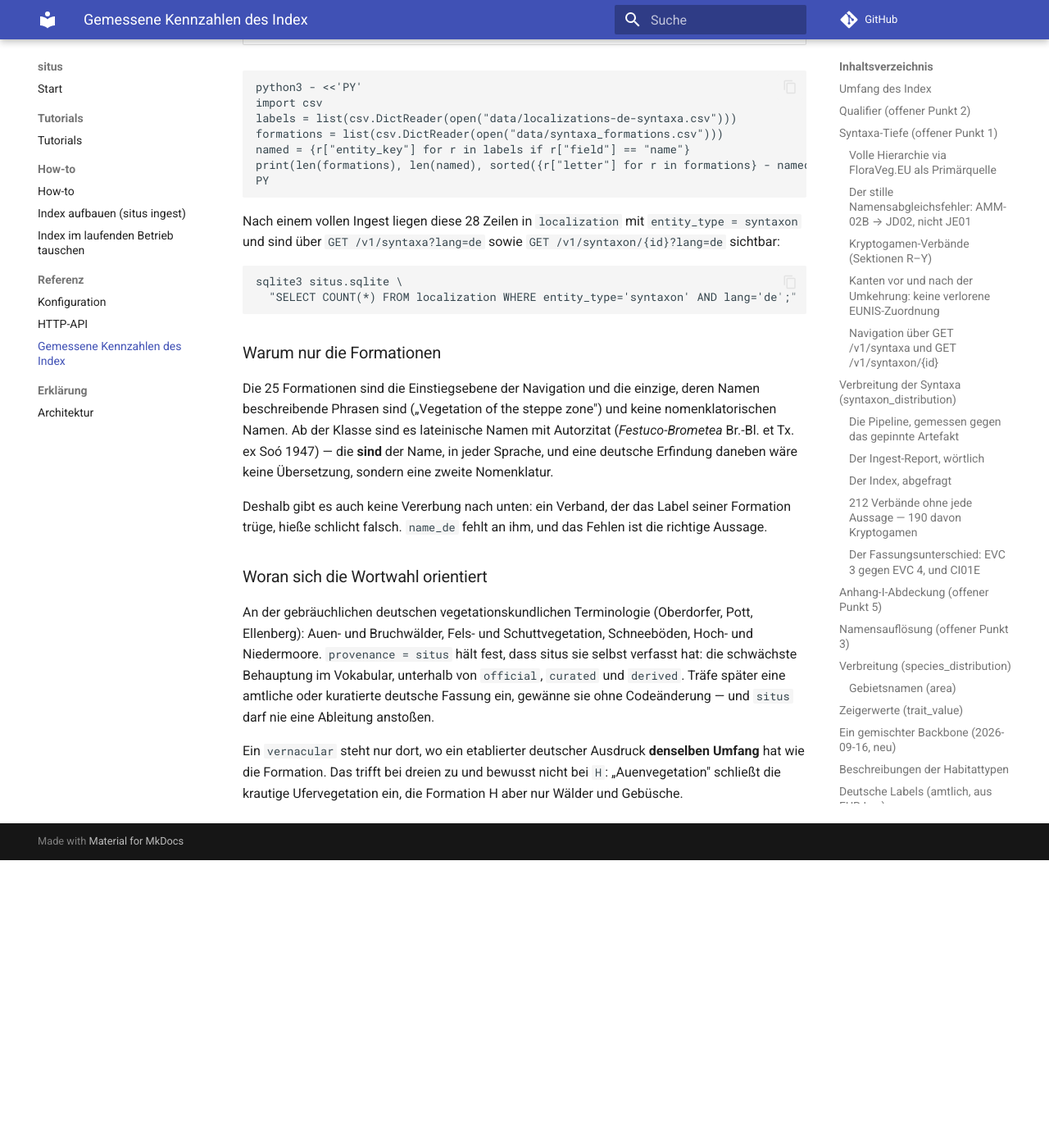
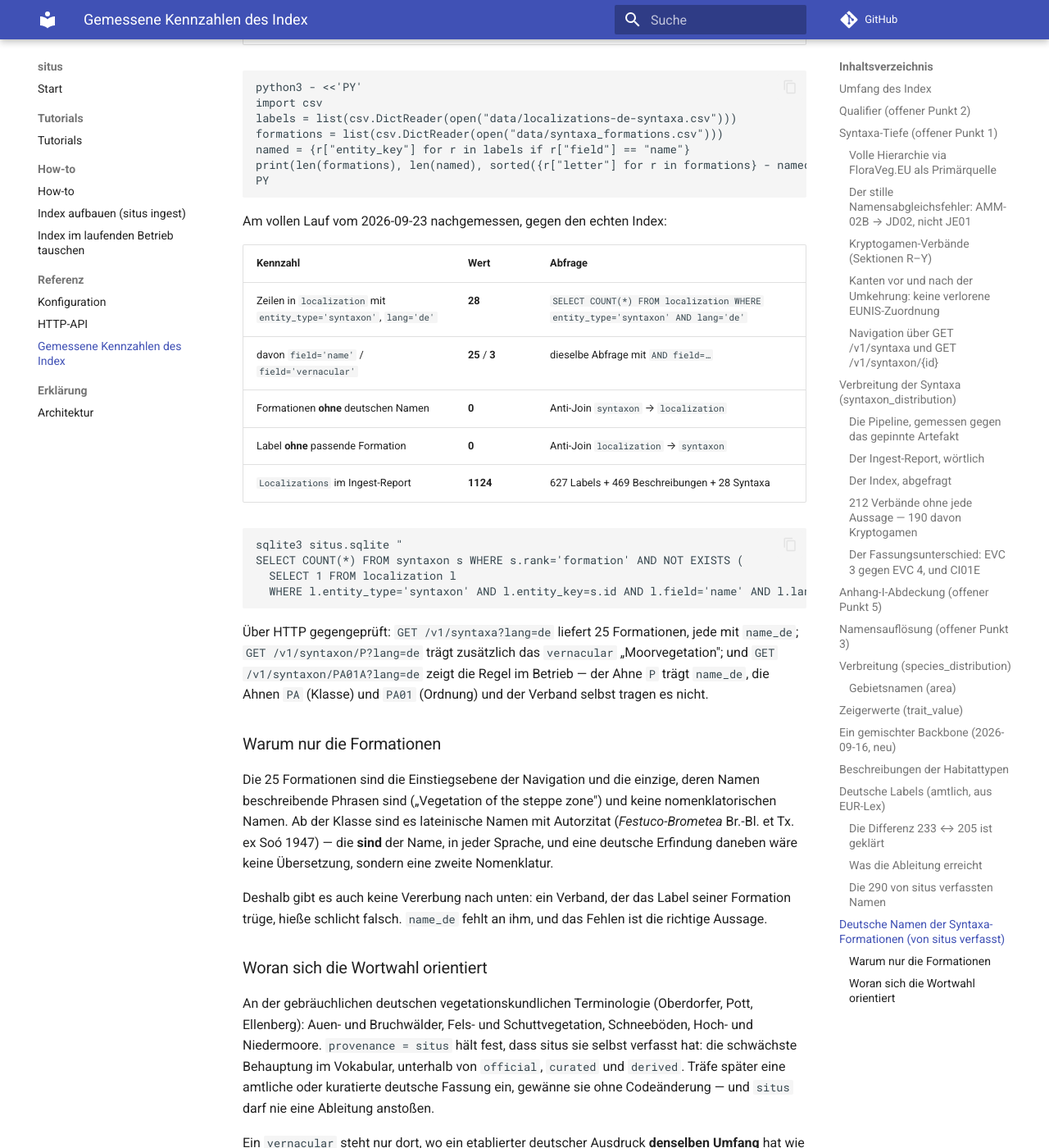
Before and after one commit to jobrunner/situs, an MkDocs documentation site: the page built from docs/reference/measured-index.md, in a window 1280 px wide and 1400 px high, scrolled down 18316 px. Shown: the whole window at 82% size. Built offline with MkDocs 1.6.1 and Material for MkDocs 9.7.7, drawn with Linux system fonts in a browser that asks for light colours; comment, search, counter and statistics services are not loaded; before the commit the page ends 19365 px from its top, so only the background shows below that.

Commit message:
docs(measured): Formations-Label am echten Ingest nachmessen
Die Zahlen im Abschnitt standen bisher gegen die ausgelieferte CSV, nicht
gegen einen Index. Der volle Lauf vom 2026-09-23 (hostus v3.4.0-alpha.0,
wcvp 2026-06-15) bestaetigt sie: 28 Zeilen mit entity_type=syntaxon,
davon 25 name und 3 vernacular, 0 Formationen ohne deutschen Namen, 0
Label ohne passende Formation. Ueber HTTP gegengeprueft, inklusive der
Regel im Betrieb: bei GET /v1/syntaxon/PA01A?lang=de traegt der Ahne P
name_de, die Klasse PA und die Ordnung PA01 nicht.

Dabei eine falsche Vorhersage korrigiert: ich hatte Localizations: 655
angekuendigt und dabei uebersehen, dass der Zaehler alle drei
Localization-Dateien summiert. Gemessen sind es 1124 (627 Labels + 469
Beschreibungen + 28 Syntaxa-Namen). Die frueher dokumentierten 567 und
627 meinten die Zeilen der localizations.csv allein, waehrend der Report
schon damals die Summe zeigte; das steht jetzt dabei.

Claude-Session: https://claude.ai/code/session_0191MrJw4XaPpNQefB95FMhk

````diff
--- a/docs/reference/measured-index.md
+++ b/docs/reference/measured-index.md
@@ -785,14 +785,28 @@ print(len(formations), len(named), sorted({r["letter"] for r in formations} - na
 PY
 ```
 
-Nach einem vollen Ingest liegen diese 28 Zeilen in `localization` mit
-`entity_type = syntaxon` und sind über `GET /v1/syntaxa?lang=de` sowie
-`GET /v1/syntaxon/{id}?lang=de` sichtbar:
+Am vollen Lauf vom 2026-09-23 nachgemessen, gegen den echten Index:
+
+| Kennzahl | Wert | Abfrage |
+|---|---|---|
+| Zeilen in `localization` mit `entity_type='syntaxon'`, `lang='de'` | **28** | `SELECT COUNT(*) FROM localization WHERE entity_type='syntaxon' AND lang='de'` |
+| davon `field='name'` / `field='vernacular'` | **25** / **3** | dieselbe Abfrage mit `AND field=…` |
+| Formationen **ohne** deutschen Namen | **0** | Anti-Join `syntaxon` → `localization` |
+| Label **ohne** passende Formation | **0** | Anti-Join `localization` → `syntaxon` |
+| `Localizations` im Ingest-Report | **1124** | 627 Labels + 469 Beschreibungen + 28 Syntaxa |
 
 ```sh
-sqlite3 situs.sqlite \
-  "SELECT COUNT(*) FROM localization WHERE entity_type='syntaxon' AND lang='de';"
+sqlite3 situs.sqlite "
+SELECT COUNT(*) FROM syntaxon s WHERE s.rank='formation' AND NOT EXISTS (
+  SELECT 1 FROM localization l
+  WHERE l.entity_type='syntaxon' AND l.entity_key=s.id AND l.field='name' AND l.lang='de');"
 ```
+
+Über HTTP gegengeprüft: `GET /v1/syntaxa?lang=de` liefert 25 Formationen, jede
+mit `name_de`; `GET /v1/syntaxon/P?lang=de` trägt zusätzlich das `vernacular`
+„Moorvegetation"; und `GET /v1/syntaxon/PA01A?lang=de` zeigt die Regel im
+Betrieb — der Ahne `P` trägt `name_de`, die Ahnen `PA` (Klasse) und `PA01`
+(Ordnung) und der Verband selbst tragen es nicht.
 
 ### Warum nur die Formationen
 
````
Also changed, not shown: CLAUDE.md (+4 -1 lines), docs/how-to/ingest.md (+9 -3 lines).
